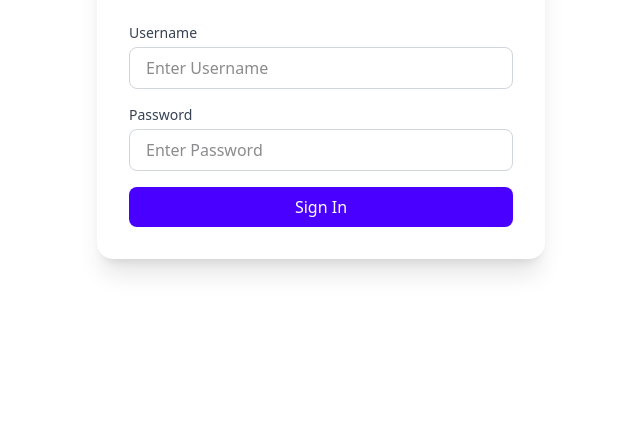
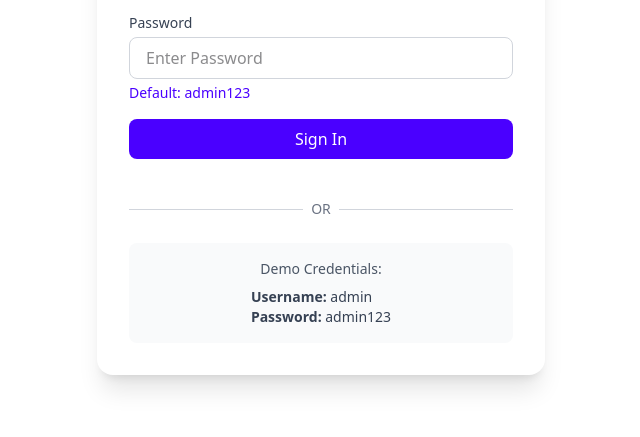
Before and after one commit to SultanaBristy226/GitHub-Issues-Tracker, a plain HTML site: page index.html in a window 1280 px wide. Shown: the part 363-800 px from the top of the page, without its empty margins (319-959 px from the left). Drawn offline with nearby package versions, Linux system fonts and the light colour scheme.

Commit message:
6th commit

```diff
--- a/index.html
+++ b/index.html
@@ -26,20 +26,43 @@
                     <label class="block text-sm font-medium text-gray-700 mb-1">Username</label>
                     <input id="username-input" type="text" placeholder="Enter Username"
                            class="w-full px-4 py-2 border border-gray-300 rounded-lg focus:ring-2 focus:ring-[#4A00FF] focus:border-[#4A00FF] outline-none bg-white autofill:bg-white autofill:shadow-[inset_0_0_0px_1000px_white] autofill:text-gray-900">
+                    <p class="text-sm text-[#4A00FF] mt-1">Default: admin</p>
                 </div>
                 <div>
                     <label class="block text-sm font-medium text-gray-700 mb-1">Password</label>
                     <input id="password-input" type="password" placeholder="Enter Password"
                            class="w-full px-4 py-2 border border-gray-300 rounded-lg focus:ring-2 focus:ring-[#4A00FF] focus:border-[#4A00FF] outline-none bg-white autofill:bg-white autofill:shadow-[inset_0_0_0px_1000px_white] autofill:text-gray-900">
+
+                    <p class="text-sm text-[#4A00FF] mt-1">Default: admin123</p>
                 </div>
 
                 <button id="login-button" class="w-full bg-[#4A00FF] text-white py-2 px-4 rounded-lg hover:bg-[#3a00cc] transition duration-200 font-medium">
                     Sign In
                 </button>
+
+                <div class="relative my-6">
+                    <div class="absolute inset-0 flex items-center">
+                        <div class="w-full border-t border-gray-300"></div>
+                    </div>
+                    <div class="relative flex justify-center text-sm">
+                        <span class="px-2 bg-white text-gray-500">OR</span>
+                    </div>
+                </div>
+
+                <!-- Demo Credentials -->
+                <div class="bg-gray-50 p-4 rounded-lg text-center">
+                    <p class="text-sm font-medium text-gray-600 mb-2">Demo Credentials:</p>
+                    <div class="flex justify-center gap-6">
+                        <div class="text-left">
+                            <p class="text-sm text-gray-700"><span class="font-semibold">Username:</span> admin</p>
+                            <p class="text-sm text-gray-700"><span class="font-semibold">Password:</span> admin123</p>
+                        </div>
+                    </div>
+                </div>
             </div>
         </div>
     </div>
-<!-- JavaScript-->
+    <!-- JavaScript-->
     <script src="./index.js"></script>
 </body>
 </html>
```
